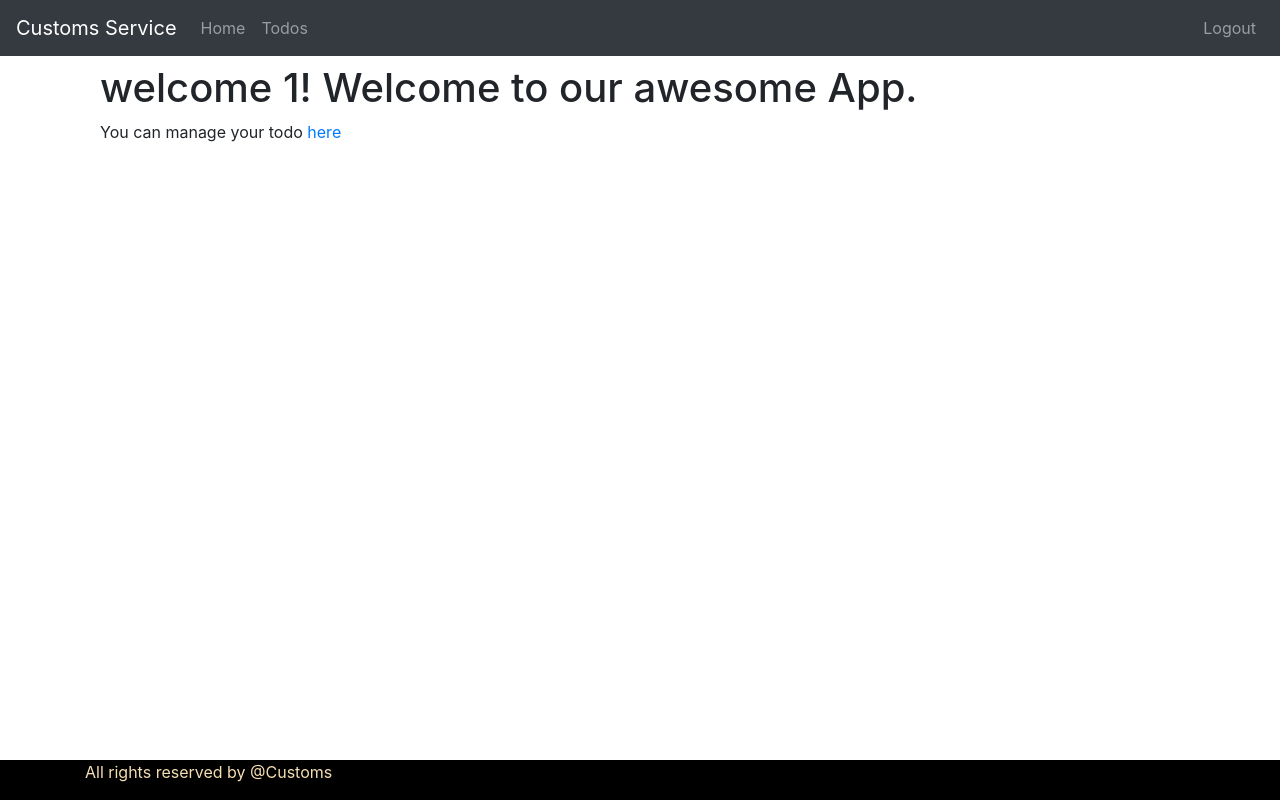
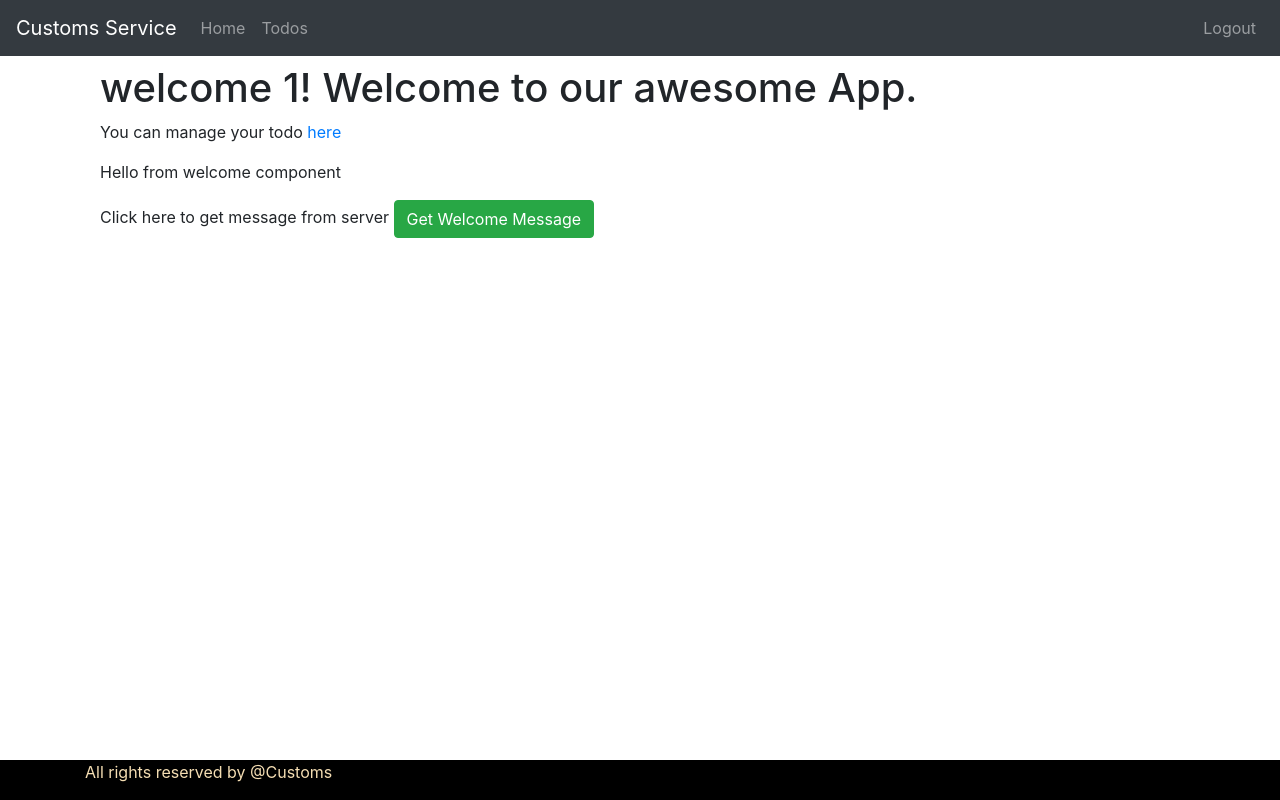
Before and after one commit to dkeyceo/todoIn28minutes, an Angular app in the folder todo-front/: page /welcome/1 in a window 1280 px wide. Built offline with nearby package versions, Linux system fonts and the light colour scheme; sample sign-in values are in the browser's storage.

Commit message:
Added welcome service for getting message from server for example

```diff
--- a/todo-front/src/app/app.module.ts
+++ b/todo-front/src/app/app.module.ts
@@ -1,8 +1,10 @@
 import { NgModule } from '@angular/core';
 import { BrowserModule } from '@angular/platform-browser';
+import {HttpClientModule} from '@angular/common/http';
 
 import { AppRoutingModule } from './app-routing.module';
 import { AppComponent } from './app.component';
+
 import { WelcomeComponent } from './welcome/welcome.component';
 import { LoginComponent } from './login/login.component';
 import { ErrorComponent } from './error/error.component';
@@ -26,7 +28,8 @@
   imports: [
     BrowserModule,
     AppRoutingModule,
-    FormsModule
+    FormsModule,
+    HttpClientModule
   ],
   providers: [],
   bootstrap: [AppComponent]
--- /dev/null
+++ b/todo-front/src/app/services/data/welcome-data.service.ts
@@ -0,0 +1,21 @@
+import { HttpClient } from '@angular/common/http';
+import { Injectable } from '@angular/core';
+
+export class HelloWorldBean {
+  constructor(public message: string) {}
+}
+@Injectable({
+  providedIn: 'root'
+})
+export class WelcomeDataService {
+
+  url = 'http://localhost:8080/hello-world-bean';
+
+  constructor(private http: HttpClient) { }
+
+  executeHelloWorldBeanService(){
+    return this.http.get<HelloWorldBean>(this.url);
+
+    // console.log('Executed Hello world Bean service');
+  }
+}
--- a/todo-front/src/app/welcome/welcome.component.html
+++ b/todo-front/src/app/welcome/welcome.component.html
@@ -3,3 +3,15 @@
   <h1>welcome {{name}}! Welcome to our awesome App.</h1>
   <p>You can manage your todo <a routerLink="/todos">here</a> </p>
 </div>
+
+<div class="container">
+  <p *ngIf="message">{{message}}</p>
+  Click here to get message from server
+  <button (click)="getWelcomeMessage()" class="btn btn-success">Get Welcome Message</button>
+</div>
+
+
+<div class="container" *ngIf="messageFromServer">
+  <h2>Message from server</h2>
+  {{messageFromServer}}
+</div>
--- a/todo-front/src/app/welcome/welcome.component.ts
+++ b/todo-front/src/app/welcome/welcome.component.ts
@@ -1,5 +1,6 @@
 import { Component, OnInit } from '@angular/core';
 import { ActivatedRoute } from '@angular/router';
+import { WelcomeDataService } from '../services/data/welcome-data.service';
 
 @Component({
   selector: 'app-welcome',
@@ -9,12 +10,26 @@
 export class WelcomeComponent implements OnInit {
 
   message = 'Hello from welcome component';
+  messageFromServer = '';
   name = '';
 
-  constructor(private activatedRoute: ActivatedRoute) { }
+  constructor(private activatedRoute: ActivatedRoute,
+    private welcomeService: WelcomeDataService) { }
 
   ngOnInit(): void {
     this.name = this.activatedRoute.snapshot.params['name'];
   }
 
+  getWelcomeMessage(){
+    this.welcomeService.executeHelloWorldBeanService().subscribe(
+      data => {
+        // this.message = data['message'];
+        this.handleSuccessfulResponse(data);
+      }
+    );
+  }
+
+  handleSuccessfulResponse(response){
+    this.messageFromServer = response.message;
+  }
 }
```
